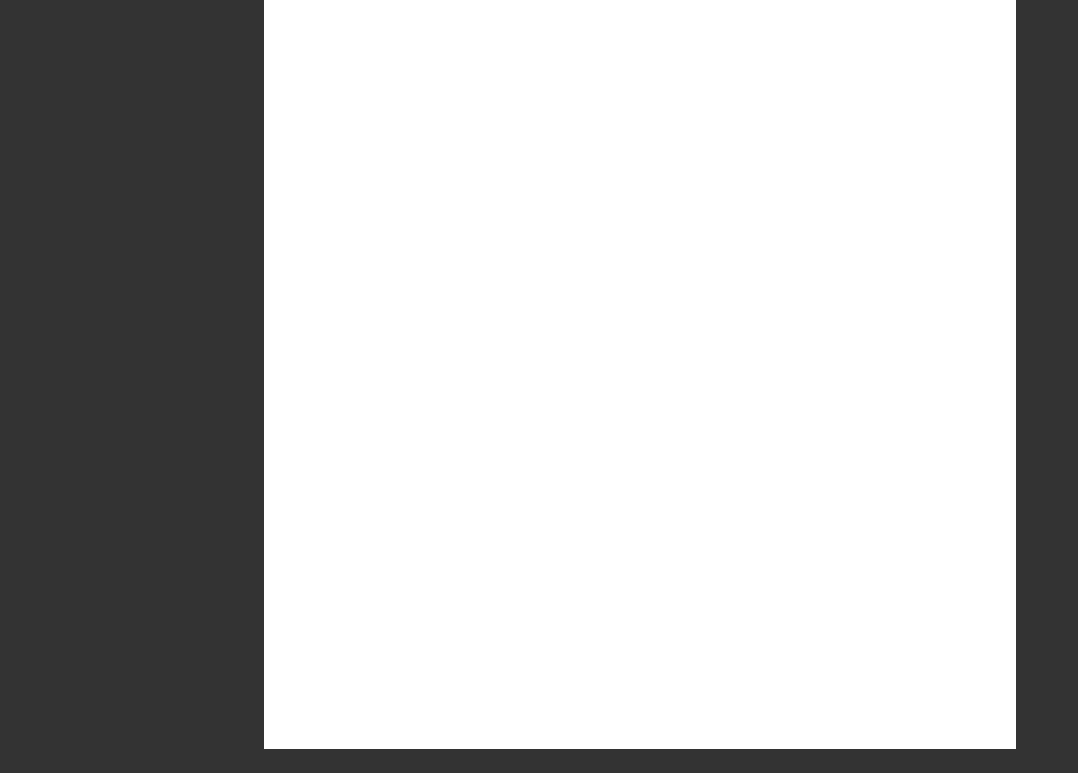
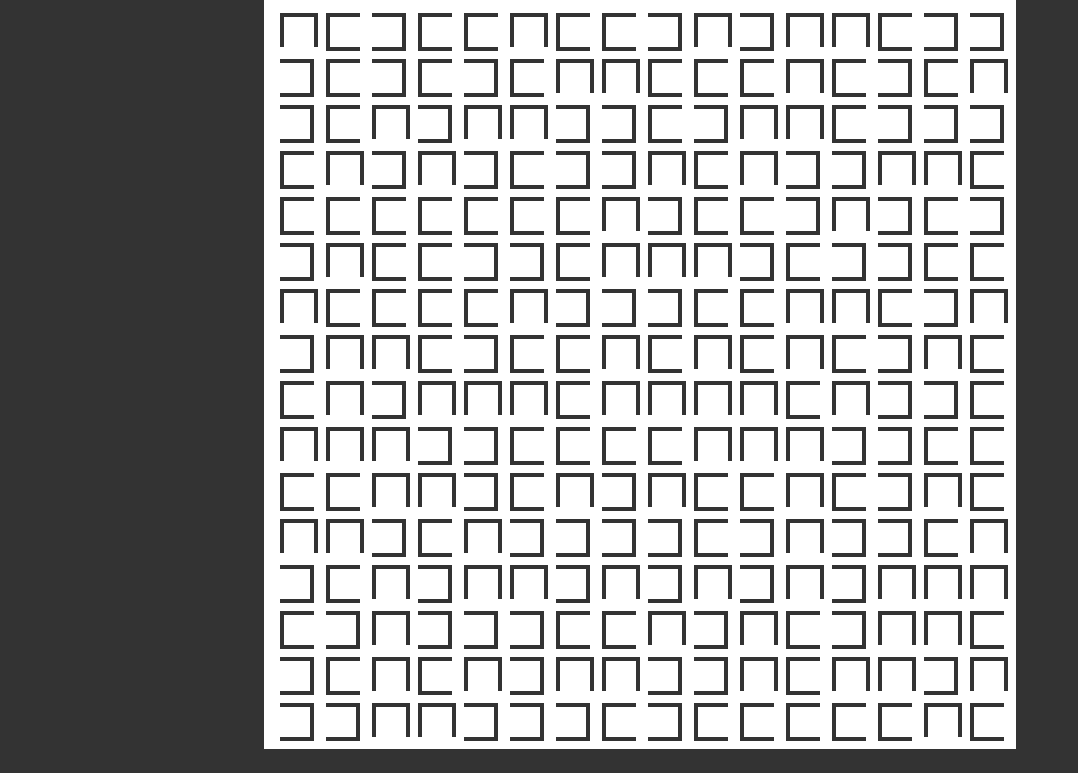
Before and after one commit to mariuskroh/border-pattern-generator, a website: page index.html in a window 1280 px wide. Shown: the part 27-800 px from the top of the page, without its empty margins (0-1078 px from the left). Drawn offline with Linux system fonts and the light colour scheme.

```diff
--- a/dev/js/main.js
+++ b/dev/js/main.js
@@ -1 +1,36 @@
-console.log("Hello World");
+const screen = document.querySelector("#canvas");
+const base = 16;
+const borderWidth = 4;
+
+const createPattern = document.querySelector(".create-pattern");
+
+function clearCanvas() {
+  screen.innerHTML = "";
+}
+
+function makePattern() {
+  clearCanvas();
+  let int = base;
+  for (let i = 0; i < int * int; i++) {
+    const gridElement = document.createElement("div");
+    addBorder(gridElement);
+    gridElement.classList.add("grid-element");
+    screen.appendChild(gridElement);
+  }
+}
+
+function addBorder(item) {
+  const randomNumber = Math.floor(Math.random() * Math.floor(3));
+  const borderVariations = [
+    `${borderWidth}px ${borderWidth}px ${borderWidth}px 0`,
+    `${borderWidth}px ${borderWidth}px 0 ${borderWidth}px`,
+    `${borderWidth}px 0 ${borderWidth}px ${borderWidth}px`,
+    `0 ${borderWidth}px ${borderWidth}px ${borderWidth}px`
+  ];
+  item.style.borderWidth = borderVariations[randomNumber];
+  return item;
+}
+
+makePattern();
+
+createPattern.addEventListener("click", makePattern);
--- a/index.html
+++ b/index.html
@@ -20,6 +20,6 @@
         <div id="canvas"></div>
       </div>
     </main>
-    <script src="public/js/placeholder.js"></script>
+    <script src="dev/js/main.js"></script>
   </body>
 </html>
```
